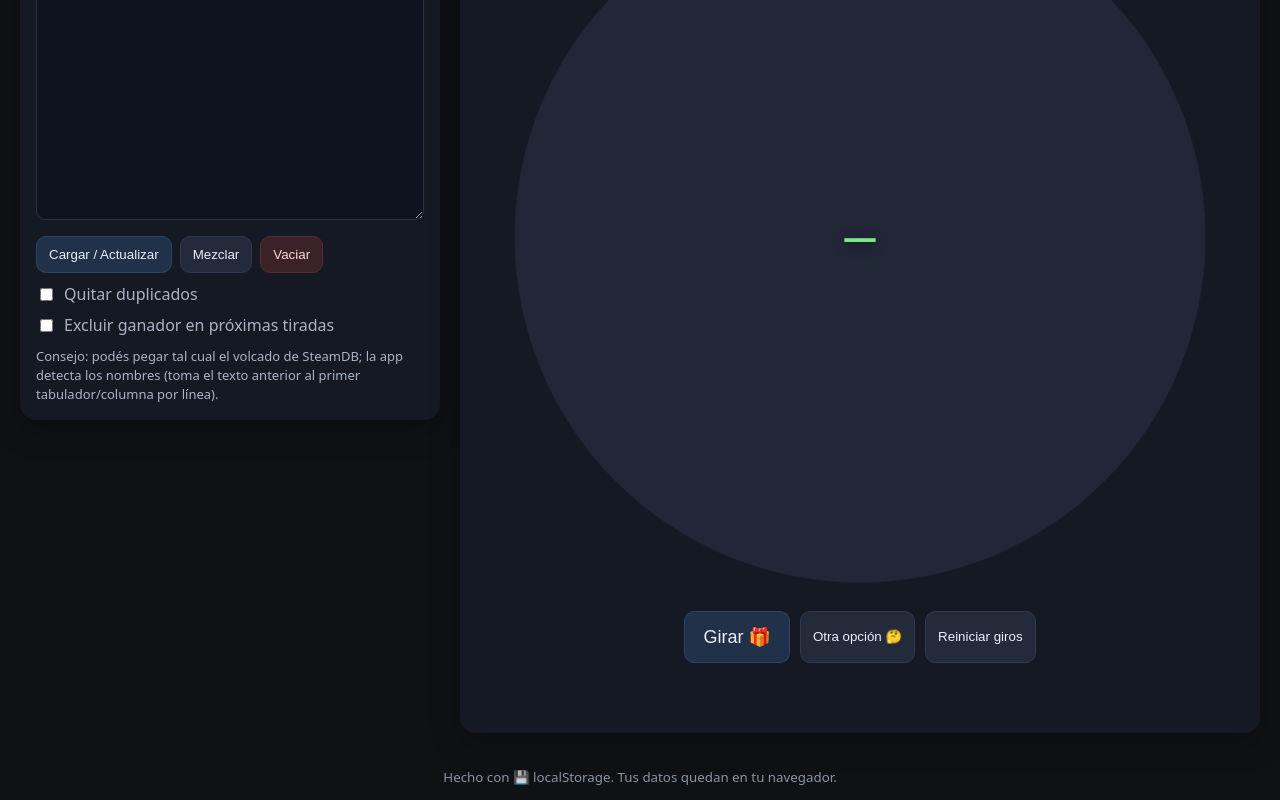
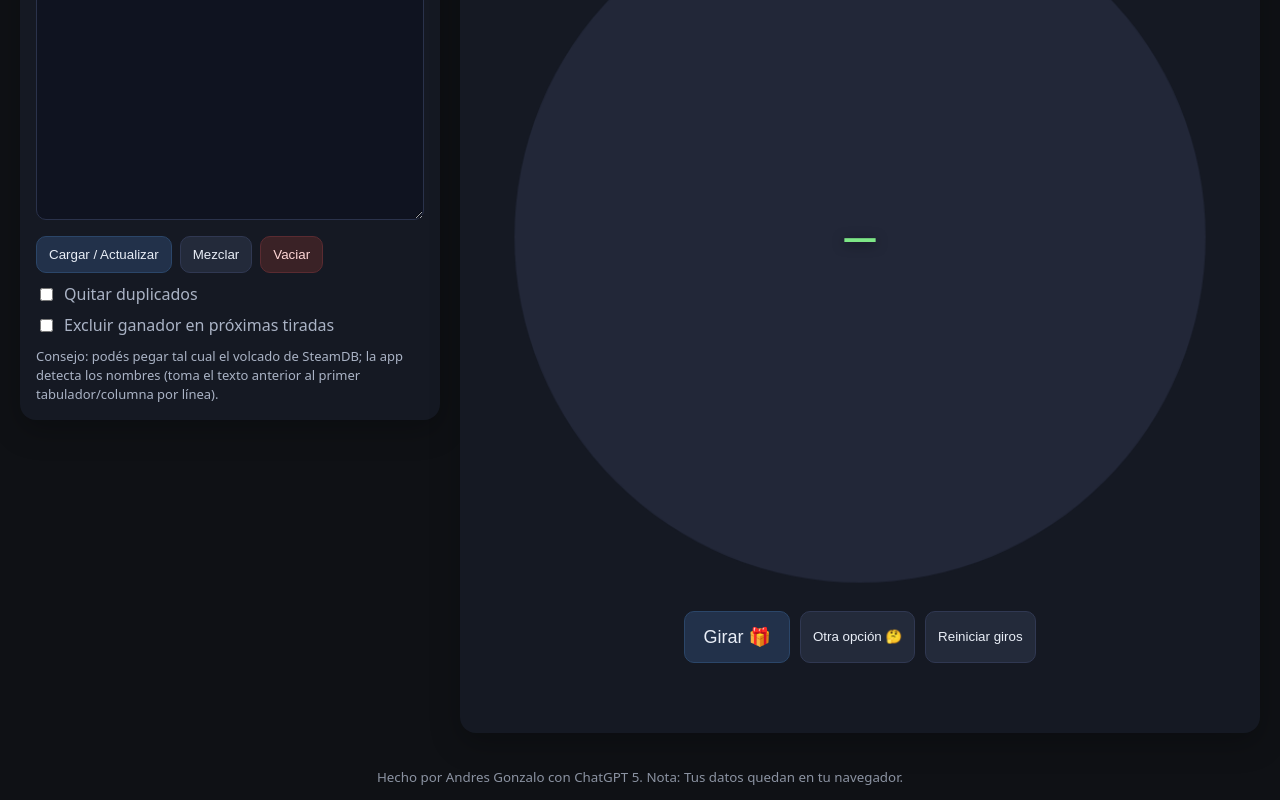
Before and after one commit to andresgonzalodev/ruletamadewithIA, a plain HTML site: page index.html in a window 1280 px wide. Shown: the part 312-1112 px from the top of the page. Drawn offline with Linux system fonts and the light colour scheme.

Commit message:
Update index.html
Footer

```diff
--- a/index.html
+++ b/index.html
@@ -83,7 +83,7 @@ Red Dead Redemption 2
   </main>
 
   <footer class="foot">
-    <small>Hecho con 💾 localStorage. Tus datos quedan en tu navegador.</small>
+    <small>Hecho por Andres Gonzalo con ChatGPT 5. Nota: Tus datos quedan en tu navegador.</small>
   </footer>
 
   <script src="app.js"></script>
```
